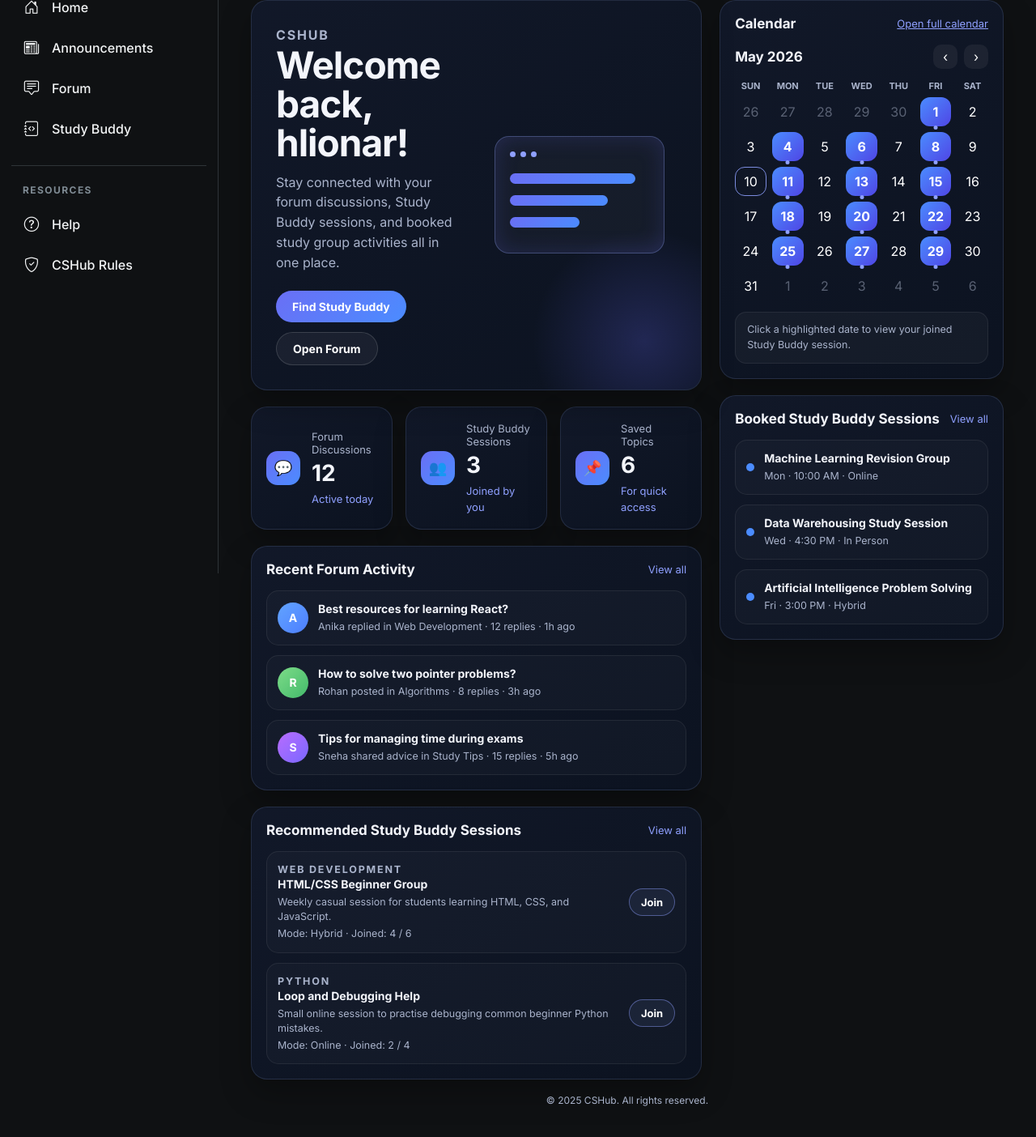
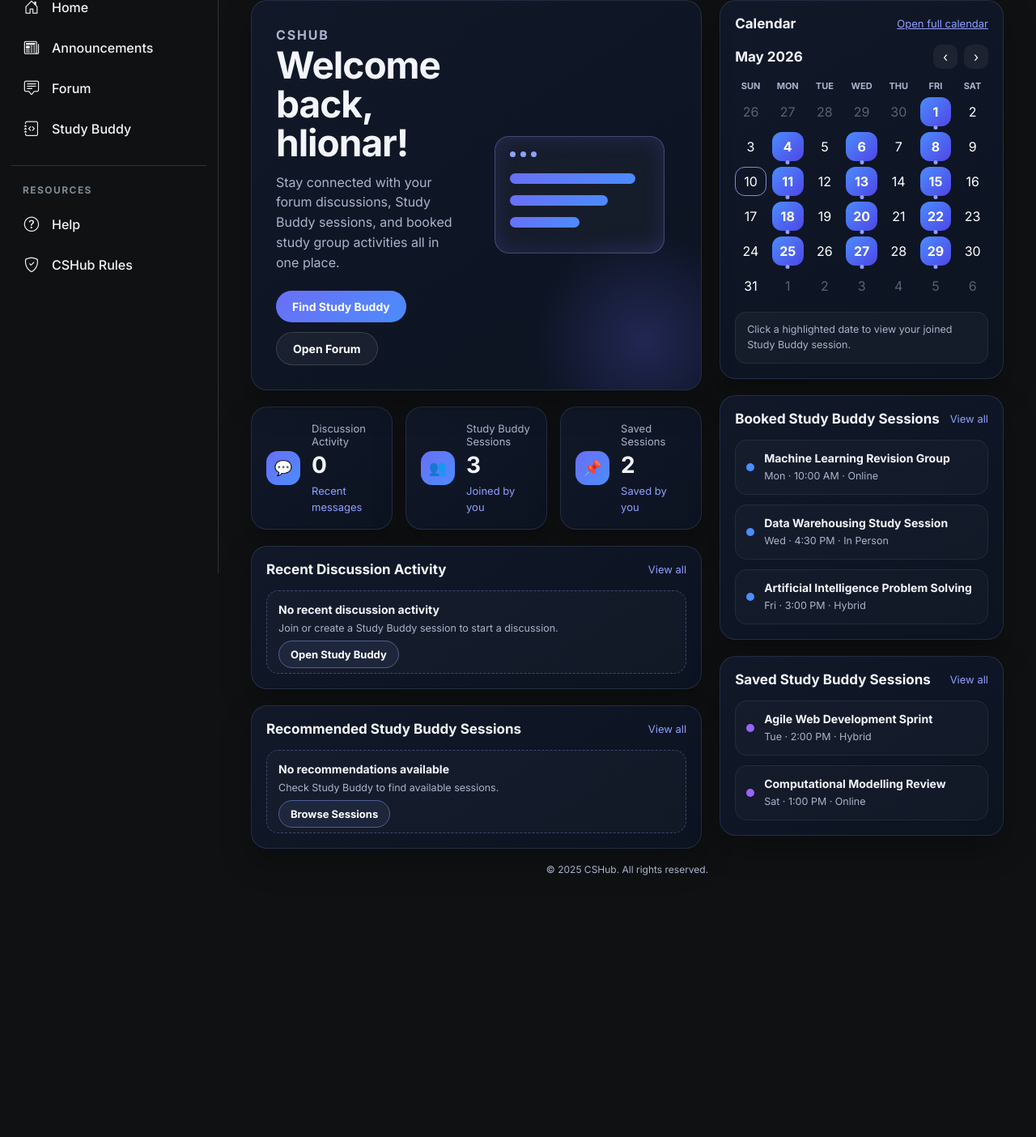
Before and after one commit to hplionar/CITS5505, a Flask app: page /home in a window 1280 px wide. Shown: the part 92-1496 px from the top of the page at 81% size. After the commit the page ends 1173 px from the top, so only its background shows below. Run offline with Flask 3, Linux system fonts and the light colour scheme; the visitor is signed in with stand-in values (Sample User, id 1).

Commit message:
Update home page with dynamic dashboard data (#35)

```diff
--- a/app/routes.py
+++ b/app/routes.py
@@ -239,6 +239,28 @@ def home():
     current_user = get_current_user()
 
     joined_sessions = list(current_user.joined)
+    saved_sessions = list(current_user.saved)
+
+    recent_messages = (
+        SessionMessage.query
+        .order_by(SessionMessage.created_at.desc(), SessionMessage.id.desc())
+        .limit(3)
+        .all()
+    )
+
+    recent_activity = []
+
+    for message in recent_messages:
+        message_user = db.session.get(User, message.user_id)
+        study_session = db.session.get(StudySession, message.session_id)
+
+        recent_activity.append({
+            "username": message_user.username if message_user else "Student",
+            "initial": message_user.username[0].upper() if message_user and message_user.username else "S",
+            "topic": study_session.topic if study_session else "Study discussion",
+            "content": message.content,
+            "session_id": message.session_id,
+        })
 
     joined_sessions_data = []
 
@@ -259,7 +281,12 @@ def home():
         "home.html",
         current_user=current_user,
         joined_sessions=joined_sessions,
+        saved_sessions=saved_sessions,
+        recent_activity=recent_activity,
         joined_sessions_data=joined_sessions_data,
+        forum_discussion_count=len(recent_activity),
+        study_buddy_count=len(joined_sessions),
+        saved_topics_count=len(saved_sessions),
         current_month=today.month,
         current_year=today.year,
     )
--- a/app/static/css/home.css
+++ b/app/static/css/home.css
@@ -282,6 +282,19 @@
   gap: 12px;
 }
 
+.activity-link,
+.session-link {
+  color: inherit;
+  text-decoration: none;
+  transition: 0.2s ease;
+}
+
+.activity-link:hover,
+.session-link:hover {
+  background: rgba(143, 160, 255, 0.08);
+  transform: translateY(-1px);
+}
+
 .activity-avatar {
   width: 38px;
   height: 38px;
@@ -507,7 +520,7 @@
   font-size: 14px;
 }
 
-/* Booked Study Buddy Sessions */
+/* Booked/Saved Sessions */
 
 .session-dot {
   width: 10px;
@@ -522,17 +535,6 @@
 
 .purple-dot {
   background: var(--home-purple);
-}
-
-.session-link {
-  color: inherit;
-  text-decoration: none;
-  transition: 0.2s ease;
-}
-
-.session-link:hover {
-  background: rgba(143, 160, 255, 0.08);
-  transform: translateY(-1px);
 }
 
 /* Empty State */
--- a/app/templates/home.html
+++ b/app/templates/home.html
@@ -61,15 +61,15 @@
         </div>
       </section>
 
-      <!-- Dashboard Focus Cards -->
+      <!-- Real Dashboard Focus Cards -->
       <section class="stats-grid">
         <article class="stat-card">
           <div class="stat-icon">💬</div>
 
           <div>
-            <p>Forum Discussions</p>
-            <h2>12</h2>
-            <span>Active today</span>
+            <p>Discussion Activity</p>
+            <h2>{{ forum_discussion_count|default(0) }}</h2>
+            <span>Recent messages</span>
           </div>
         </article>
 
@@ -78,13 +78,7 @@
 
           <div>
             <p>Study Buddy Sessions</p>
-            <h2>
-              {% if joined_sessions is defined %}
-                {{ joined_sessions|length }}
-              {% else %}
-                0
-              {% endif %}
-            </h2>
+            <h2>{{ study_buddy_count|default(0) }}</h2>
             <span>Joined by you</span>
           </div>
         </article>
@@ -93,53 +87,54 @@
           <div class="stat-icon">📌</div>
 
           <div>
-            <p>Saved Topics</p>
-            <h2>6</h2>
-            <span>For quick access</span>
+            <p>Saved Sessions</p>
+            <h2>{{ saved_topics_count|default(0) }}</h2>
+            <span>Saved by you</span>
           </div>
         </article>
       </section>
 
-      <!-- Forum Activity -->
+      <!-- Recent Discussion Activity -->
       <section class="dashboard-card">
         <div class="card-header">
-          <h3>Recent Forum Activity</h3>
-
-          <!-- TODO: connect this to url_for('main.forum') when Forum route is created -->
-          <a href="#">View all</a>
+          <h3>Recent Discussion Activity</h3>
+          <a href="{{ url_for('main.studybuddy') }}">View all</a>
         </div>
 
         <div class="activity-list">
-          <div class="activity-item">
-            <div class="activity-avatar avatar-blue">A</div>
+          {% if recent_activity is defined and recent_activity %}
+            {% for activity in recent_activity %}
+              <a
+                href="{{ url_for('main.session_detail', session_id=activity.session_id) }}"
+                class="activity-item activity-link"
+              >
+                <div class="activity-avatar avatar-blue">
+                  {{ activity.initial }}
+                </div>
 
                 <div>
-              <h4>Best resources for learning React?</h4>
-              <p>Anika replied in Web Development · 12 replies · 1h ago</p>
+                  <h4>{{ activity.topic }}</h4>
+                  <p>
+                    {{ activity.username }} posted:
+                    {{ activity.content[:80] }}{% if activity.content|length > 80 %}...{% endif %}
+                  </p>
                 </div>
+              </a>
+            {% endfor %}
+          {% else %}
+            <div class="empty-calendar-state">
+              <h4>No recent discussion activity</h4>
+              <p>Join or create a Study Buddy session to start a discussion.</p>
+
+              <a href="{{ url_for('main.studybuddy') }}" class="join-link">
+                Open Study Buddy
+              </a>
             </div>
-
-          <div class="activity-item">
-            <div class="activity-avatar avatar-green">R</div>
-
-            <div>
-              <h4>How to solve two pointer problems?</h4>
-              <p>Rohan posted in Algorithms · 8 replies · 3h ago</p>
-            </div>
-          </div>
-
-          <div class="activity-item">
-            <div class="activity-avatar avatar-purple">S</div>
-
-            <div>
-              <h4>Tips for managing time during exams</h4>
-              <p>Sneha shared advice in Study Tips · 15 replies · 5h ago</p>
-            </div>
-          </div>
+          {% endif %}
         </div>
       </section>
 
-      <!-- Study Buddy Recommendations -->
+      <!-- Recommended Study Buddy Sessions -->
       <section class="dashboard-card">
         <div class="card-header">
           <h3>Recommended Study Buddy Sessions</h3>
@@ -147,33 +142,34 @@
         </div>
 
         <div class="study-list">
+          {% if recommended_sessions is defined and recommended_sessions %}
+            {% for session in recommended_sessions[:2] %}
               <div class="study-card">
                 <div>
-              <p class="tag">WEB DEVELOPMENT</p>
-              <h4>HTML/CSS Beginner Group</h4>
-              <p>
-                Weekly casual session for students learning HTML, CSS,
-                and JavaScript.
-              </p>
-              <span>Mode: Hybrid · Joined: 4 / 6</span>
+                  <p class="tag">{{ session.unit_code }}</p>
+                  <h4>{{ session.topic }}</h4>
+                  <p>{{ session.description }}</p>
+                  <span>
+                    Mode: {{ session.mode|replace('-', ' ')|title }}
+                    · Joined: {{ session.joined_count }} / {{ session.capacity }}
+                  </span>
                 </div>
 
-            <a href="{{ url_for('main.studybuddy') }}" class="join-link">Join</a>
+                <a href="{{ url_for('main.session_detail', session_id=session.id) }}" class="join-link">
+                  View
+                </a>
               </div>
+            {% endfor %}
+          {% else %}
+            <div class="empty-calendar-state">
+              <h4>No recommendations available</h4>
+              <p>Check Study Buddy to find available sessions.</p>
 
-          <div class="study-card">
-            <div>
-              <p class="tag">PYTHON</p>
-              <h4>Loop and Debugging Help</h4>
-              <p>
-                Small online session to practise debugging common beginner
-                Python mistakes.
-              </p>
-              <span>Mode: Online · Joined: 2 / 4</span>
+              <a href="{{ url_for('main.studybuddy') }}" class="join-link">
+                Browse Sessions
+              </a>
             </div>
-
-            <a href="{{ url_for('main.studybuddy') }}" class="join-link">Join</a>
-          </div>
+          {% endif %}
         </div>
       </section>
 
@@ -262,6 +258,42 @@
         </div>
       </section>
 
+      <!-- Saved Study Buddy Sessions -->
+      <section class="dashboard-card">
+        <div class="card-header">
+          <h3>Saved Study Buddy Sessions</h3>
+          <a href="{{ url_for('main.my_sessions', view='saved') }}">View all</a>
+        </div>
+
+        <div class="session-list">
+          {% if saved_sessions is defined and saved_sessions %}
+            {% for session in saved_sessions[:3] %}
+              <a
+                href="{{ url_for('main.session_detail', session_id=session.id) }}"
+                class="session-item session-link"
+              >
+                <span class="session-dot purple-dot"></span>
+
+                <div>
+                  <h4>{{ session.topic }}</h4>
+                  <p>
+                    {{ session.day }} · {{ session.time }}
+                    {% if session.mode %}
+                      · {{ session.mode|replace('-', ' ')|title }}
+                    {% endif %}
+                  </p>
+                </div>
+              </a>
+            {% endfor %}
+          {% else %}
+            <div class="empty-calendar-state">
+              <h4>No saved sessions yet</h4>
+              <p>Save Study Buddy sessions to quickly access them later.</p>
+            </div>
+          {% endif %}
+        </div>
+      </section>
+
     </aside>
 
   </section>
```
Lines whose indentation alone changed are shown as unchanged.
